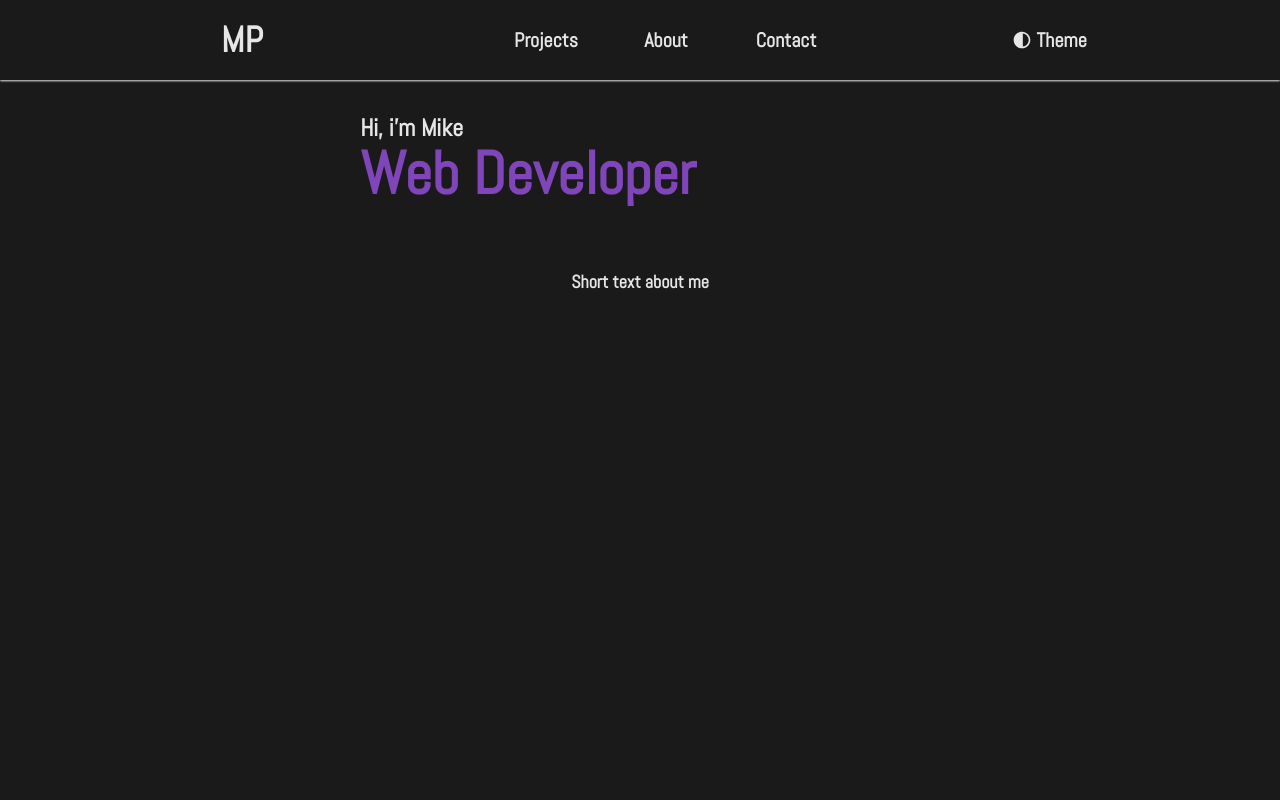
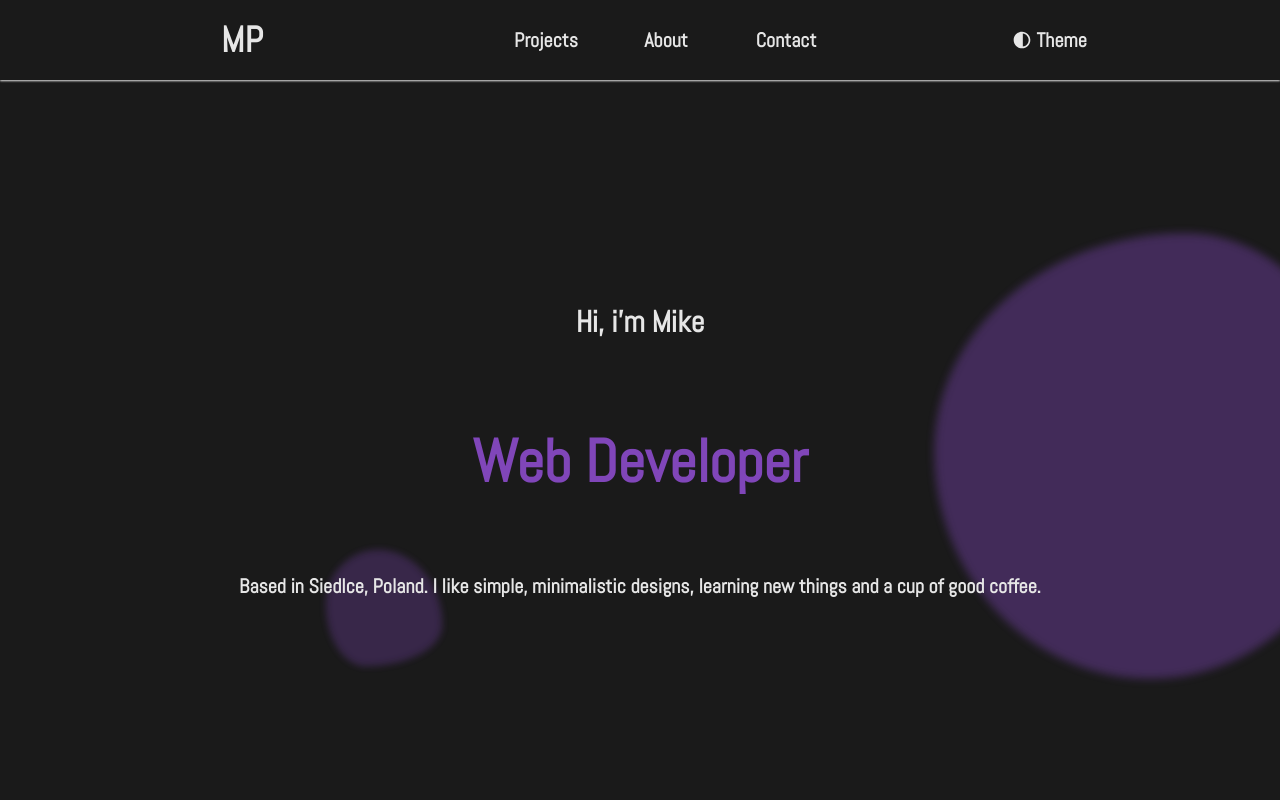
Before and after one commit to michalpaprocki/portfolio, a Next.js app: page / in a window 1280 px wide. Shown: the top 800 px of the page. Built offline with nearby package versions, Linux system fonts and the light colour scheme.

Commit message:
further styling| added some animations

```diff
--- a/app/components/Header.tsx
+++ b/app/components/Header.tsx
@@ -1,5 +1,5 @@
 
-import Link from "next/link";
+
 import Logo from "./UI/Logo";
 import Burger from "./UI/Burger";
 
@@ -11,9 +11,9 @@ const Header = () => {
     >
       <ul className="flex items-center">
         <li className="p-1">
-          <Link href={"#"}>
+          <a href="#up">
             <Logo text="MP" />
-          </Link>
+          </a>
         </li>
       </ul>
      <Burger />
--- a/app/components/Hero.tsx
+++ b/app/components/Hero.tsx
@@ -4,22 +4,20 @@ const Hero = () => {
       <div className="pt-[var(--headerH)] min-h-screen z-50 ">
         <div className="flex justify-center translate-y-[-20rem] animate-slideIn">
           <div className="p-8 ">
-              <h2 className="text-2xl font-bold text-dark-color dark:text-light-color">
+            <h2 id="hero-heading" className="text-3xl font-bold text-dark-color dark:text-light-color p-8 transition-all duration-300 delay-150 h-[10rem] text-center align-middle">
               Hi, i'm Mike
             </h2>
 
-              <h1 className="text-6xl font-black text-violet-dark dark:text-violet opacity-0 animate-fadeIn ">
+            <h1 className="text-6xl font-black text-violet-dark dark:text-violet opacity-0 animate-fadeIn3s transition-all duration-300 delay-150">
               Web Developer
             </h1>
           </div>
-            <div className="hidden md:flex items-center border-solid border-l-4 border-dark-color dark:border-light-color p-8  opacity-0  animate-fadeIn">
-              <span className="p-2 mx-4 rounded-full block  h-5 w-5 transition-all duration-500 animate-light_toggle1 dark:animate-dark_toggle1 "></span>
-              <span className="p-2 mx-4 rounded-full block  h-5 w-5 transition-all duration-500 animate-light_toggle2 dark:animate-dark_toggle2 "></span>
-              <span className="p-2 mx-4 rounded-full block  h-5 w-5 transition-all duration-500 animate-light_toggle3 dark:animate-dark_toggle3 "></span>
         </div>
-          </div>
-          <div className="w-full p-4 pt-8 flex justify-center">
-            <p className="first-letter:uppercase text-lg font-bold">short text about me</p>
+        <div className="absolute translate-y-[12rem] w-full p-4 flex justify-center">
+          <p className="opacity-0 first-letter:uppercase text-xl font-bold transition-all delay-150 duration-300 text-center w-full md:w-[80%] lg:w-[75%] animate-fadeIn4s">
+            Based in Siedlce, Poland. I like simple, minimalistic designs,
+            learning new things and a cup of good coffee.
+          </p>
         </div>
       </div>
     </>
--- /dev/null
+++ b/app/components/UI/Blobs.tsx
@@ -0,0 +1,15 @@
+
+const Blobs = () => {
+
+  return (
+
+          <div>
+            <div className={`hover:hue-rotate-30  absolute blob animate-blobAround1 bg-violet-dark-a40 dark:bg-violet-a40 blur-sm transition-all duration-500 delay-100  `}></div>
+            <div className={`hover:-hue-rotate-90 opacity-0 absolute blob2 bg-violet-dark-a40 dark:bg-violet-a40 blur-sm animate-blobAround2 lg:opacity-100 transition-all duration-500 delay-100`}></div>
+            <div className={`hover:-hue-rotate-60 opacity-0 absolute blob3 bg-violet-dark-a40 dark:bg-violet-a40 blur-sm animate-blobAround3  left-[20rem] transition-all ease-in-out duration-1000 delay-100 `}></div>
+          </div>
+
+  );
+};
+
+export default Blobs;
--- a/app/components/UI/Burger.tsx
+++ b/app/components/UI/Burger.tsx
@@ -2,13 +2,14 @@
 import Tile from "./Tile";
 import DayAndNight from "../DayAndNight";
 import { useState } from "react";
+import Logo from "./Logo";
 const Burger = () => {
   const [isOpen, setOpen] = useState(false);
   return (
     <>
       <ul className="md:flex hidden">
         <li className="p-1 md:h-auto">
-          <Tile text="Projects" />
+          <Tile text="Projects" link="#projects"/>
         </li>
         <li className="p-1 md:h-auto">
           <Tile text="About" />
@@ -66,8 +67,9 @@ const Burger = () => {
               <li className=" dark:bg-dark-color bg-light-color">
                 <DayAndNight />
               </li>
+              <li><a href="#up"><Tile text="MP" /></a></li>
               <li className=" dark:bg-dark-color bg-light-color">
-                <Tile text="Projects" hoverBgColor="hover:bg-violet" hoverShadowColor="hover:shadow-link-violet"/>
+                <Tile text="Projects" link="#projects" hoverBgColor="hover:bg-violet" hoverShadowColor="hover:shadow-link-violet"/>
               </li>
               <li className=" dark:bg-dark-color bg-light-color">
                 <Tile text="About" hoverBgColor="hover:bg-violet" hoverShadowColor="hover:shadow-link-violet"/>
--- a/app/components/UI/Tile.tsx
+++ b/app/components/UI/Tile.tsx
@@ -8,6 +8,7 @@ interface Props {
   textColor?: string;
   hoverTextColor?: string;
   hoverShadowColor?: string;
+  target?: string;
 }
 const Tile = ({
   text,
@@ -17,13 +18,14 @@ const Tile = ({
   hoverBgColor = " hover:bg-dark-color",
   hoverTextColor = "hover:text-light-color",
   hoverShadowColor = "hover:shadow-link-light",
-  darkBgColor = "dark:bg-dark-color"
+  darkBgColor = "dark:bg-dark-color",
+  target = ""
 }: Props) => {
   return (
     <>
       {link ? (
         <a
-          target="_blank"
+          target={target}
           href={link}
           className={`md:overflow-clip ${bgColor} ${textColor} ${darkBgColor} dark:text-light-color select-none font-bold p-1 h-16 w-[10rem] md:h-8 md:w-[7rem] flex items-center justify-center whitespace-pre-wrap ${hoverBgColor} ${hoverTextColor} dark:hover:bg-light-color dark:hover:text-dark-color ${hoverShadowColor} dark:hover:shadow-link-dark  md:after:h-16 md:after:w-1 md:after:bg-light-color md:after:shadow-link-dark-fat md:after:hover:animate-slide md:after:invisible md:after:dark:bg-dark-color md:after:hover:visible md:after:dark:shadow-link-light-fat md:after:blur-sm transition-all`}
         >
--- a/app/globals.css
+++ b/app/globals.css
@@ -16,6 +16,9 @@
   --memory: url('/images/memory.png');
   --headerH: 5rem;
 }
+html {
+  scroll-behavior: smooth;
+}
 body {
   min-width: 400px;
   box-sizing: border-box;
@@ -27,3 +30,28 @@ body {
     "Lucida Grande", "Lucida Sans", Arial, sans-serif;
   font-weight: 400;
 }
+nav {
+  min-width: 400px;
+}
+.blob {
+  height: 20rem;
+  width: 20rem;
+  border-radius: 55% 45% 35% 65% / 33% 50% 50% 67%;
+}
+.blob2 {
+  height: 27rem;
+  width: 26rem;
+  border-radius: 50% 40% 30% 60% / 50% 40% 50% 40%;
+  right: 0;
+  transform: translateX(30rem);
+  bottom: 8rem;
+}
+.blob3 {
+  height: 8rem;
+  width: 8rem;
+  border-radius: 37% 63% 84% 16% / 53% 39% 61% 47%;
+  bottom: 8rem;
+}
+h2#hero-heading:nth-child(10) {
+  color:aqua !important;
+}
--- a/app/page.tsx
+++ b/app/page.tsx
@@ -1,8 +1,9 @@
+
 import Footer from "./components/Footer";
 import Header from "./components/Header";
 import Hero from "./components/Hero";
 import GridItem from "./components/UI/GridItem";
-
+import Blobs from "./components/UI/Blobs";
 import {
   SiVercel,
   SiRender,
@@ -19,20 +20,20 @@ import {
   SiReact,
 } from "react-icons/si";
 
-
 export default function Home() {
   return (
     <>
       <Header />
       <main
+        id="up"
         className={`bg-light-color text-dark-color dark:bg-dark-color dark:text-light-color pb-12 flex flex-col`}
       >
-
-        <section className=" relative ">
+        <section className=" relative overflow-hidden">
+         <Blobs />
 
           <Hero />
         </section>
-        <section className="flex justify-center">
+        <section id="projects" className="flex justify-center">
           <div className="md:p-16 p-8 mt-16 grid md:gap-8 gap-4 xl:grid-cols-2 grid-cols-1 items-center md:w-[80%] w-full">
             <GridItem
               description="Simple Pokemon themed memory game made with React, TypeScript and TailwindCSS. "
--- a/tailwind.config.js
+++ b/tailwind.config.js
@@ -49,7 +49,79 @@ module.exports = {
         "link-violet": "0rem 0rem 1rem var(--violet)",
         "link-violet-dark": "0rem 0rem 1rem var(--violet-dark)",
       },
+      dropShadow: {
+        "blob1-light": "-2.2rem 4rem 1rem var(--dark)",
+        "blob2-light": "2.2rem 4rem 1rem var(--dark)",
+        "blob1-dark": "-2.2rem 4rem 1rem var(--violet-dark)",
+        "blob2-dark": "2.2rem 4rem 1rem var(--violet-dark)",
+      },
       keyframes: {
+        bloberize1: {
+          "11%, 89%": {
+            borderRadius: "42% 58% 48% 52% / 18% 66% 34% 82%",
+          },
+          "30%, 72%": {
+            borderRadius: "54% 46% 55% 45% / 52% 51% 49% 28%",
+          },
+
+          "50%": {
+            borderRadius: "55% 45% 35% 65% / 33% 50% 50% 67%",
+          },
+          "0%": {
+            transform: "translate(-15rem, -20rem)",
+          },
+
+          "25%": {
+            transform: "translate(5rem, -5rem)",
+          },
+          "50%": {
+            transform: "scale(1.2)",
+          },
+          "75%": {
+            transform: "translate(5rem, -5rem)",
+          },
+          "100%": {
+            transform: "translate(5rem, -20rem)",
+          },
+        },
+        bloberize2: {
+          "11%, 89%": {
+            borderRadius: "57% 43% 35% 65% / 51% 41% 59% 49%",
+          },
+          "30%, 72%": {
+            borderRadius: "61% 39% 71% 29% / 46% 60% 40% 54%",
+          },
+
+          "50%": {
+            borderRadius: "61% 39% 47% 53% / 46% 60% 40% 54% ",
+          },
+          "50%": {
+            transform: "scale(1.1)",
+          },
+        },
+        bloberize3: {
+          "0%, 100%": {
+            transform: "rotate(0deg)"
+          },
+          "22%, 78%": {
+            borderRadius: "46% 54% 63% 37% / 46% 68% 32% 54%",
+            transform: "rotate(15deg)",
+            transform: "scale(0.9)",
+          },
+          "33%, 62%": {
+            borderRadius: "63% 37% 73% 27% / 44% 49% 31% 56%",
+            transform: "rotate(22deg)"
+          },
+
+          "51%": {
+            borderRadius: "33% 67% 37% 63% / 65% 46% 54% 35%",
+            transform: "rotate(31deg)"
+          },
+          "40%": {
+            transform: "scale(1.2) rotate(44deg)",
+
+          },
+        },
         moveBGV: {
           "0%": {
             backgroundPosition: "0 0, 1.5rem -0.5rem",
@@ -63,7 +135,15 @@ module.exports = {
             transform: "translateY(-20rem )",
           },
           "100%": {
-            transform: "translateY(0rem )",
+            transform: "translateY(10rem )",
+          },
+        },
+        slideIn2: {
+          "0%": {
+            transform: "translateX(30rem )",
+          },
+          "100%": {
+            transform: "translateX(7rem )",
           },
         },
         fadeOut: {
@@ -198,6 +278,14 @@ module.exports = {
               "0px 0px 4px var(--violet), 0px 0px 10px var(--violet), 0px 0px 18px var(--violet), 0px 0px 38px var(--violet), 0px 0px 76px var(--violet), 0px 0px 80px var(--violet), 0px 0px 90px var(--violet), 0px 0px 100px var(--violet)  ",
           },
         },
+        bump:{
+          "0%, 100%":{
+            transform: "translateY(0rem)"
+          },
+          "50%":{
+            transform: "translateY(-1rem)"
+          }
+        },
         heartPulse: {
           "0%, 15%, 30%, 100%": {
             transform: "scale(1)",
@@ -229,8 +317,13 @@ module.exports = {
         heartPulse: "heartPulse ease-out 1.2s infinite",
         moveBGVertical: "moveBGV linear 3s infinite",
         slideIn: "slideIn ease-out 1s 2s forwards ",
-        fadeIn: "fadeIn ease-in 1s 3s forwards",
-
+        fadeIn3s: "fadeIn ease-in 1s 3s forwards",
+        fadeIn4s: "fadeIn ease-in 1s 4s forwards",
+        fadeIn5s: "fadeIn ease-in 1s 5s forwards",
+        blobAround1: "fadeIn ease-in 1s 4s forwards, bloberize1 ease-in-out 90s infinite",
+        blobAround2: "slideIn2 ease-out 3s 2s forwards,  bloberize2 ease-in-out 30s infinite",
+        blobAround3: "fadeIn ease-in 1s 5s forwards, bloberize3 ease-in-out 35s infinite",
+        bump: "bump cubic-bezier(.94,.03,.11,1.01) 1s forwards"
       },
     },
   },
```
Lines whose indentation alone changed are shown as unchanged.
